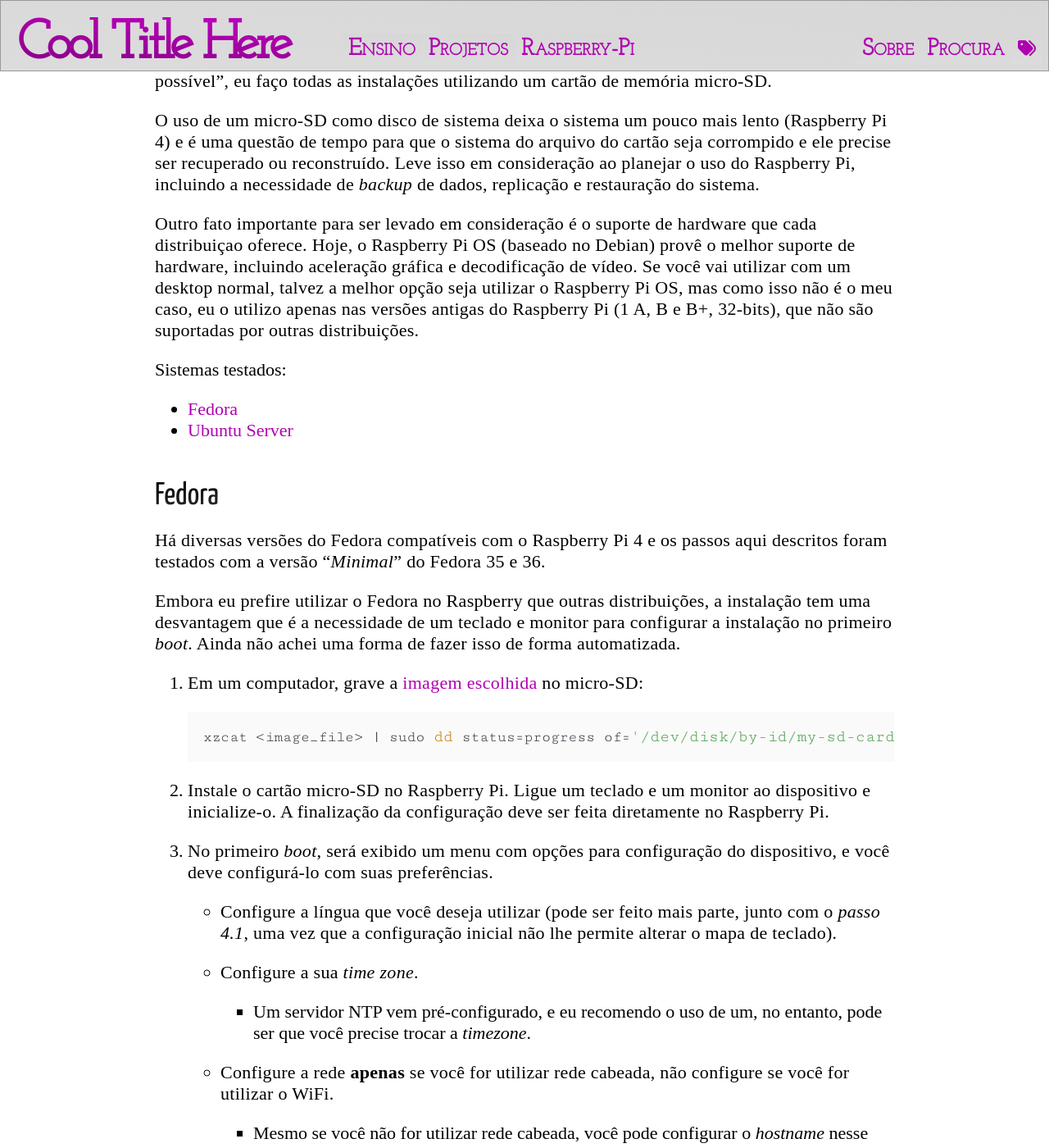
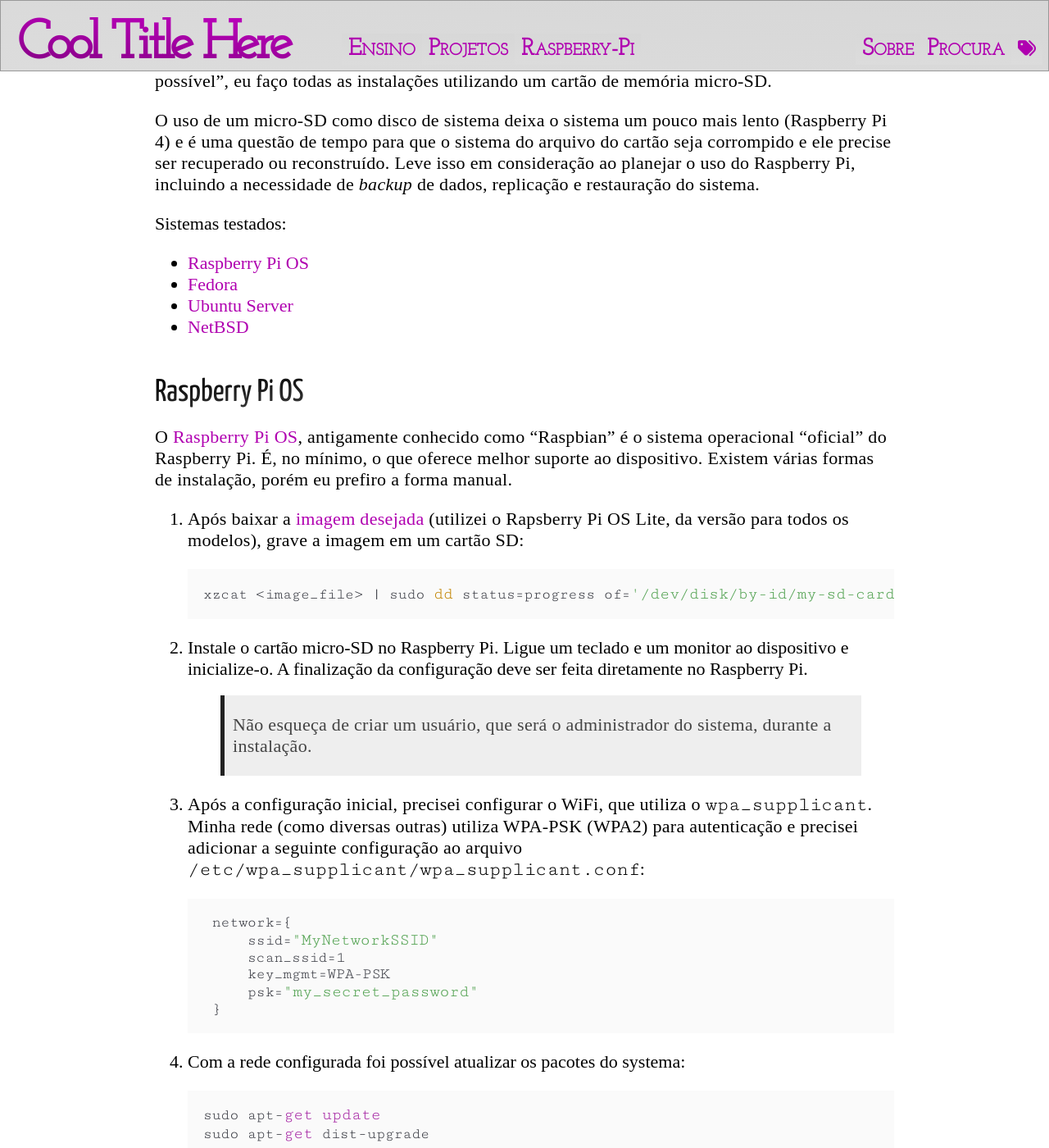
Before and after one commit to rafasgj/rafaeljeffman.com, a Jekyll site: the page built from raspberry/os-installation.md, in a window 1280 px wide and 1400 px high, scrolled down 726 px. Shown: the whole window at 82% size. Built offline with Jekyll 4.4.1, drawn with Linux system fonts in a browser that asks for light colours; nearby versions of some CDN libraries; some of the changed text lies outside the part shown.

Commit message:
Added instructions to install Raspberry Pi OS.

````diff
--- a/raspberry/os-installation.md
+++ b/raspberry/os-installation.md
@@ -21,12 +21,54 @@
 
 O uso de um micro-SD como disco de sistema deixa o sistema um pouco mais lento (Raspberry Pi 4) e é uma questão de tempo para que o sistema do arquivo do cartão seja corrompido e ele precise ser recuperado ou reconstruído. Leve isso em consideração ao planejar o uso do Raspberry Pi, incluindo a necessidade de _backup_ de dados, replicação e restauração do sistema.
 
-Outro fato importante para ser levado em consideração é o suporte de hardware que cada distribuiçao oferece. Hoje, o Raspberry Pi OS (baseado no Debian) provê o melhor suporte de hardware, incluindo aceleração gráfica e decodificação de vídeo. Se você vai utilizar com um desktop normal, talvez a melhor opção seja utilizar o Raspberry Pi OS, mas como isso não é o meu caso, eu o utilizo apenas nas versões antigas do Raspberry Pi (1 A, B e B+, 32-bits), que não são suportadas por outras distribuições.
-
 <div class="tag-list">Sistemas testados:</div>
 
+* [Raspberry Pi OS](#raspberry-pi-os)
 * [Fedora](#fedora)
 * [Ubuntu Server](#ubuntu-server)
+* [NetBSD](#netbsd)
+
+
+## Raspberry Pi OS
+
+O [Raspberry Pi OS](https://www.raspberrypi.com/software/), antigamente conhecido como "Raspbian" é o sistema operacional "oficial" do Raspberry Pi. É, no mínimo, o que oferece melhor suporte ao dispositivo. Existem várias formas de instalação, porém eu prefiro a forma manual.
+
+1. Após baixar a [imagem desejada](https://www.raspberrypi.com/software/operating-systems/) (utilizei o Rapsberry Pi OS Lite, da versão para todos os modelos), grave a imagem em um cartão SD:
+
+    ```sh
+xzcat <image_file> | sudo dd status=progress of='/dev/disk/by-id/my-sd-card'
+    ```
+
+2. Instale o cartão micro-SD no Raspberry Pi. Ligue um teclado e um monitor ao dispositivo e inicialize-o. A finalização da configuração deve ser feita diretamente no Raspberry Pi.
+    > Não esqueça de criar um usuário, que será o administrador do sistema, durante a instalação.
+
+3. Após a configuração inicial, precisei configurar o WiFi, que utiliza o `wpa_supplicant`. Minha rede (como diversas outras) utiliza WPA-PSK (WPA2) para autenticação e precisei adicionar a seguinte configuração ao arquivo `/etc/wpa_supplicant/wpa_supplicant.conf`:
+
+    ```
+    network={
+        ssid="MyNetworkSSID"
+        scan_ssid=1
+        key_mgmt=WPA-PSK
+        psk="my_secret_password"
+    }
+    ```
+
+4. Com a rede configurada foi possível atualizar os pacotes do systema:
+    ```sh
+sudo apt-get update
+sudo apt-get dist-upgrade
+    ```
+
+5. A qualquer momento você pode alterar diversas configurações do dispositivo, utilizando o comando `sudo raspi-config`, incluindo quantidade de memória da GPU, overclock, protocolos de comunicação do GPIO (ex. I2C, SPI e UART), entre diversas outras configurações.
+    > Eu não gosto muito da interface do `raspi-config`, no entanto é bom encontrar toda a configuração centralizada em um único programa.
+
+6. Caso você tenha esquecido e precise refazer a configuração persistente do teclado, você pode utilizar:
+
+    ```sh
+sudo dpkg-reconfigure keyboard-configuration
+    ```
+
+Uma das vantagens de utilizar a versão _lite_ do Raspberry Pi OS, é que ocupa relativamente pouco espaço no cartão de memória. Com um cartão de 8GB, o sistema inteiro ocupa 1.6Gb, deixando 5.2GB disponíveis para uso.
 
 ## Fedora
 
@@ -116,7 +158,7 @@
         dhcp4: true
         optional: true
         access-points:
-          <my_cool_network_name>:
+          my_cool_network_name:
             password: "1123581321"
     ```
 
````
Also changed, not shown: other parts of raspberry/os-installation.md (+2 -2 lines), raspberry/index.md (+1 -0 lines).
